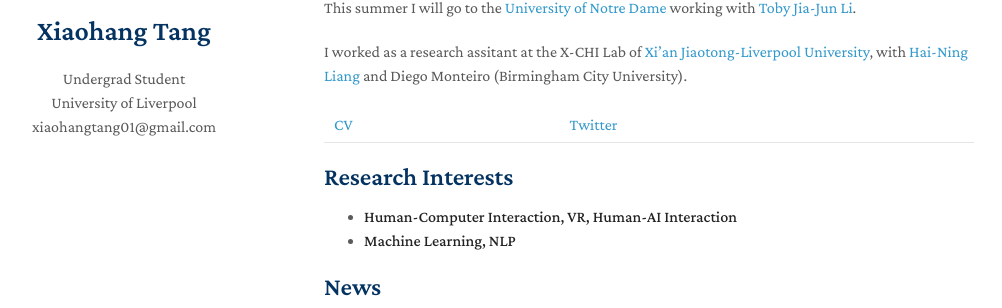
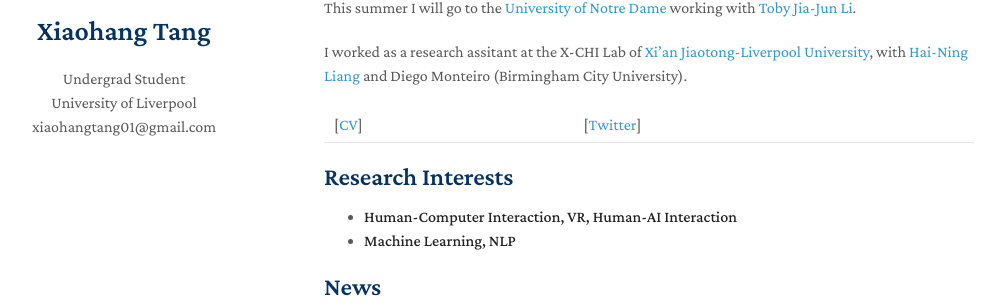
Before and after one commit to xiaohang-tang/xiaohang-tang.github.io, a Jekyll site: the page built from index.md, in a window 1280 px wide and 1116 px high. Shown: the part 181-489 px from the top of the window, without its empty margins (146-1148 px from the left). Built offline with Jekyll 4.4.1, drawn with Linux system fonts in a browser that asks for light colours; nearby versions of some CDN libraries; a style sheet for code colours, icons or effects is not loaded; our own code applies the rules of GitHub Pages for plain Markdown files.

```diff
--- a/index.md
+++ b/index.md
@@ -10,7 +10,7 @@ This summer I will go to the [University of Notre Dame](https://www.nd.edu/) wor
 
 I worked as a research assitant at the X-CHI Lab of [Xi'an Jiaotong-Liverpool University](https://www.xjtlu.edu.cn/en/), with [Hai-Ning Liang](https://www.xjtlu.edu.cn/en/departments/academic-departments/school-of-advanced-technology/staff/haining-liang) and Diego Monteiro (Birmingham City University).
 
-| <a href="./assets/css/xiaohang_cv.pdf">CV</a> | [Twitter](https://twitter.com/XiaohangTang) |
+[<a href="./assets/css/xiaohang_cv.pdf">CV</a>] | [[Twitter](https://twitter.com/XiaohangTang)]
 
 ## Research Interests
 
```
